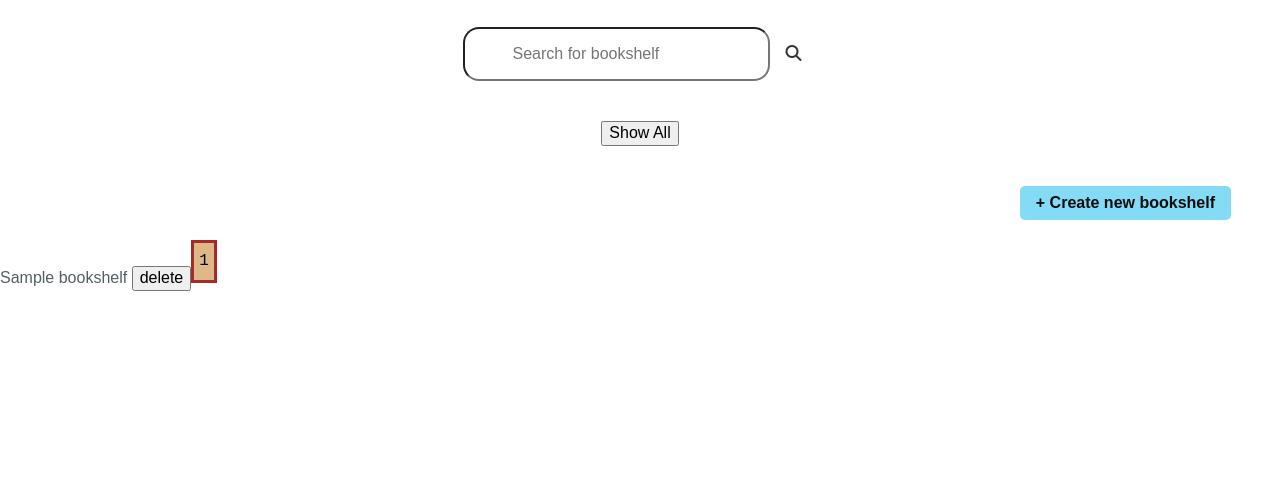
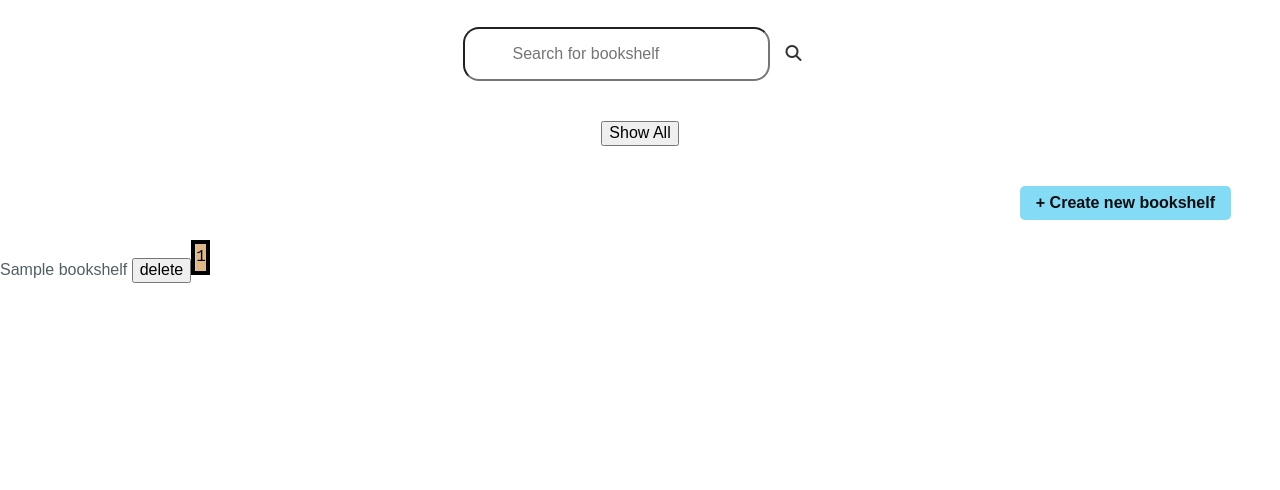
Before and after one commit to hoin0784/BookTok, a Flask app: template templates/Bookshelf.html in a window 1280 px wide. Shown: the part 213-703 px from the top of the page. Run offline with Flask 2, Linux system fonts and the light colour scheme; the template is opened without the code that fills it: most values are stand-ins (such as "Sample title", 1, 10 or a date in 2020); some libraries are stand-ins or nearby versions.

Commit message:
change bookshelf style

```diff
--- a/static/css/style.css
+++ b/static/css/style.css
@@ -261,6 +261,8 @@ font-size: small;
 #bookshelf{
   display: grid;
   border-color: brown;
+  border: 4px;
+  /* border: 4px rgb(19, 137, 205); */
   display: flex;
   color: black;
   border-style: solid;
@@ -451,7 +453,8 @@ font-size: larger;
 
 .book-info-review {
   /* align-items: center; */
-  margin-top: 50px;
+  margin-top: 30px;
+  margin-bottom: 40px;
   text-align: left;
   margin-left: 15%;
 }
--- a/templates/Bookshelf.html
+++ b/templates/Bookshelf.html
@@ -47,7 +47,7 @@
             <!-- If an user has bookshelves -->
             {% if bookshelves %}
                 {% for bookshelf in bookshelves %}
-                    <table class="pure-table-bordered" id="bookshelf">
+                    <table class="pure-table pure-table-bordered" id="bookshelf">
                         <thead>
                             {{bookshelf}}
                             <form class="pure-form" id="deleteBookshelf" method="post" action="/delete/{{bookshelf}}">
@@ -64,7 +64,6 @@
                             {% endfor %}
                         </tbody>
                     </table>
-
                 {% endfor %}
 
             <!-- If an user doesn't have any bookshelf -->
```
